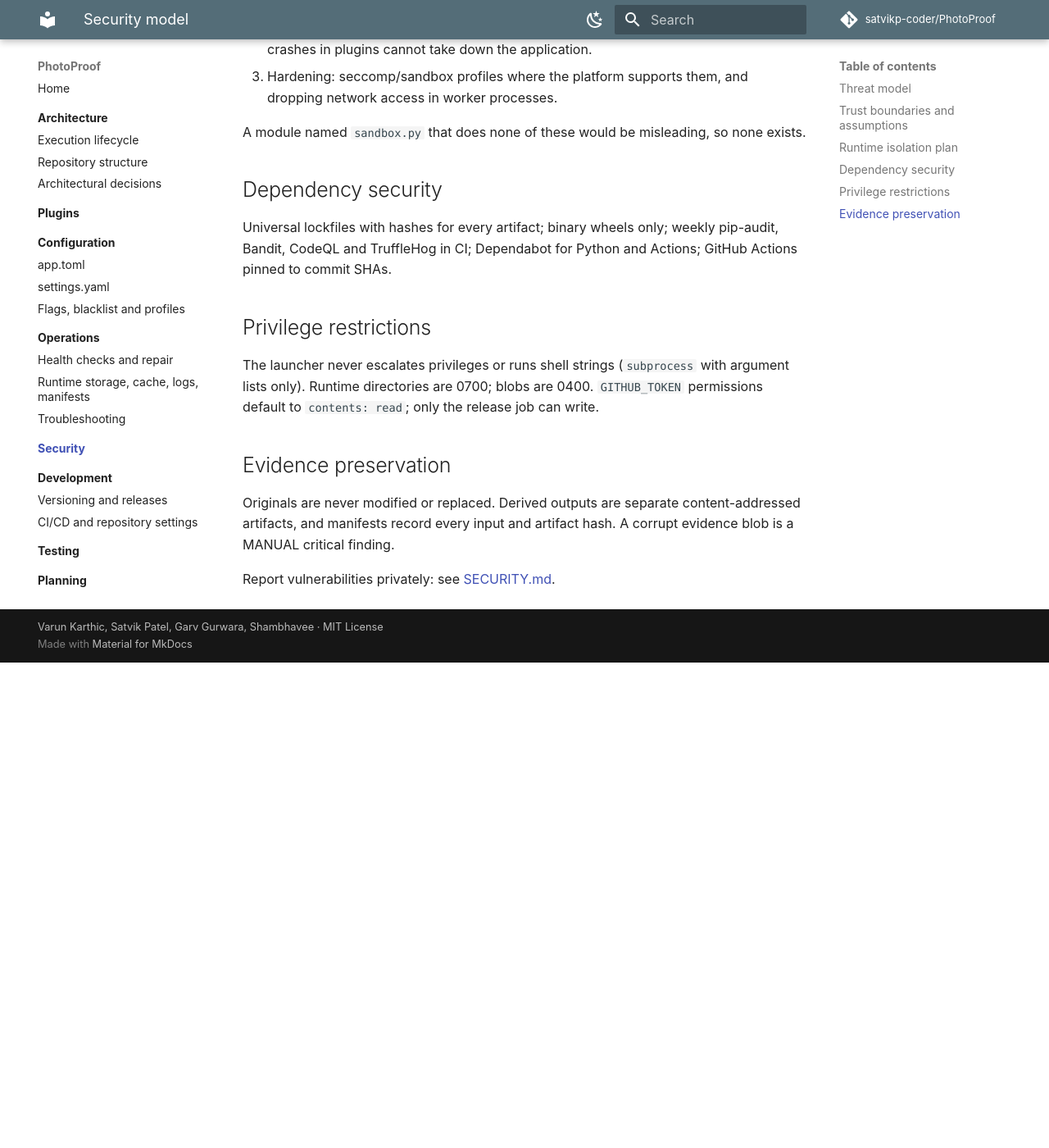
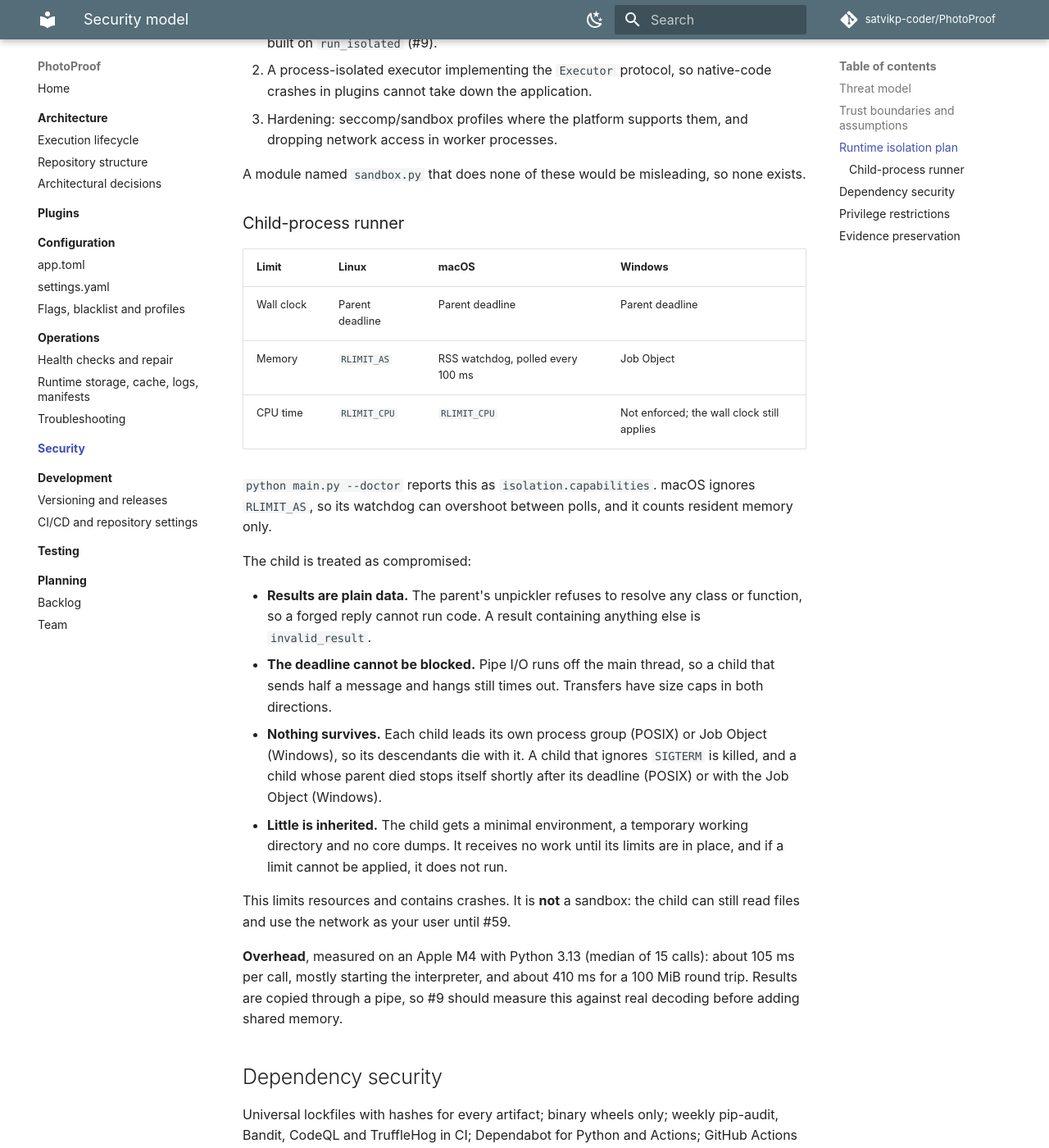
Before and after one commit to satvikp-coder/PhotoProof, an MkDocs documentation site: the page built from docs/security/index.md, in a window 1280 px wide and 1400 px high, scrolled down 1600 px. Shown: the whole window at 82% size. Built offline with MkDocs 1.6.1 and Material for MkDocs 9.7.7, drawn with Linux system fonts in a browser that asks for light colours; comment, search, counter and statistics services are not loaded; before the commit the page ends 2408 px from its top, so only the background shows below that; some of the changed text lies outside the part shown.

Commit message:
docs(security): document the child-process runner and bump to 0.3.0
Refs: #73

Co-Authored-By: Claude Opus 5.5 <noreply@anthropic.com>

```diff
--- a/app.toml
+++ b/app.toml
@@ -3,7 +3,7 @@
 
 [application]
 name = "PhotoProof"
-version = "0.2.4"
+version = "0.3.0"
 package = "photoproof"
 description = "Modular digital image forgery detection and localization framework."
 release_channel = "development"   # development | preview | stable
--- a/docs/security/index.md
+++ b/docs/security/index.md
@@ -27,10 +27,12 @@
 
 ## Runtime isolation plan
 
-Nothing is isolated yet beyond the policy checks above. In order:
+Decoders and plugins still run in-process. `core/isolation.py` provides the building block
+for changing that: `run_isolated` runs a callable in a spawned child process with limits and
+returns its result or a typed failure. Nothing uses it yet. In order:
 
 1. A decoder worker process that receives bytes plus `DecodeLimits` and returns
-   pixels, with OS resource limits and timeouts.
+   pixels, built on `run_isolated` (#9).
 2. A process-isolated executor implementing the `Executor` protocol, so native-code
    crashes in plugins cannot take down the application.
 3. Hardening: seccomp/sandbox profiles where the platform supports them, and dropping
@@ -38,6 +40,38 @@ Nothing is isolated yet beyond the policy checks above. In order:
 
 A module named `sandbox.py` that does none of these would be misleading, so none
 exists.
+
+### Child-process runner
+
+| Limit | Linux | macOS | Windows |
+|---|---|---|---|
+| Wall clock | Parent deadline | Parent deadline | Parent deadline |
+| Memory | `RLIMIT_AS` | RSS watchdog, polled every 100 ms | Job Object |
+| CPU time | `RLIMIT_CPU` | `RLIMIT_CPU` | Not enforced; the wall clock still applies |
+
+`python main.py --doctor` reports this as `isolation.capabilities`. macOS ignores
+`RLIMIT_AS`, so its watchdog can overshoot between polls, and it counts resident memory only.
+
+The child is treated as compromised:
+
+- **Results are plain data.** The parent's unpickler refuses to resolve any class or function,
+  so a forged reply cannot run code. A result containing anything else is `invalid_result`.
+- **The deadline cannot be blocked.** Pipe I/O runs off the main thread, so a child that sends
+  half a message and hangs still times out. Transfers have size caps in both directions.
+- **Nothing survives.** Each child leads its own process group (POSIX) or Job Object (Windows),
+  so its descendants die with it. A child that ignores `SIGTERM` is killed, and a child whose
+  parent died stops itself shortly after its deadline (POSIX) or with the Job Object (Windows).
+- **Little is inherited.** The child gets a minimal environment, a temporary working directory
+  and no core dumps. It receives no work until its limits are in place, and if a limit cannot
+  be applied, it does not run.
+
+This limits resources and contains crashes. It is **not** a sandbox: the child can still read
+files and use the network as your user until #59.
+
+**Overhead**, measured on an Apple M4 with Python 3.13 (median of 15 calls): about 105 ms per
+call, mostly starting the interpreter, and about 410 ms for a 100 MiB round trip. Results are
+copied through a pipe, so #9 should measure this against real decoding before adding shared
+memory.
 
 ## Dependency security
 
```
Also changed, not shown: CHANGELOG.md (+3 -0 lines), docs/architecture/index.md (+1 -0 lines), docs/operations/health.md (+1 -0 lines), docs/testing/index.md (+4 -1 lines).
